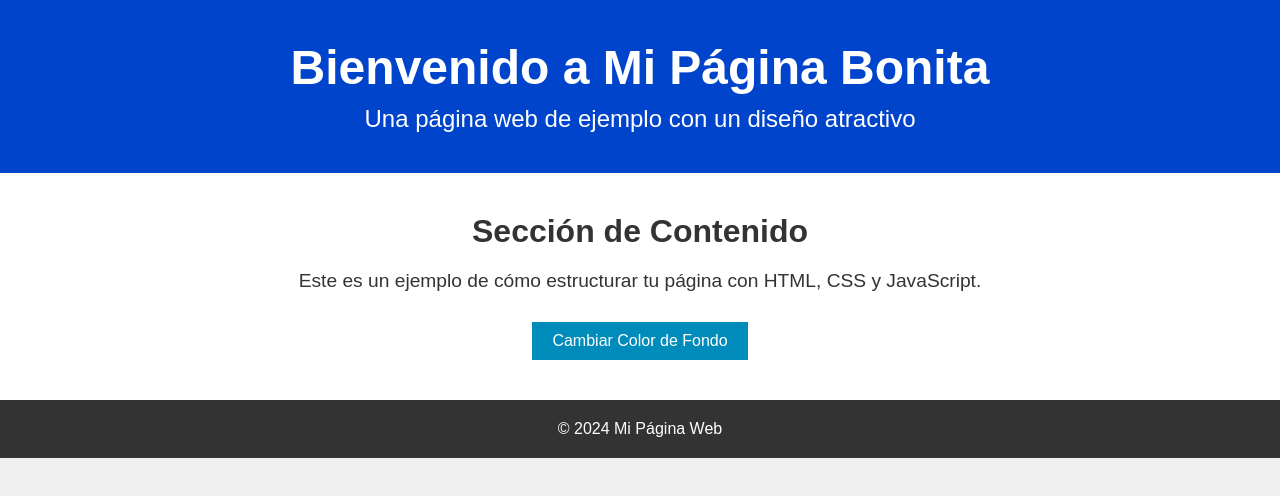
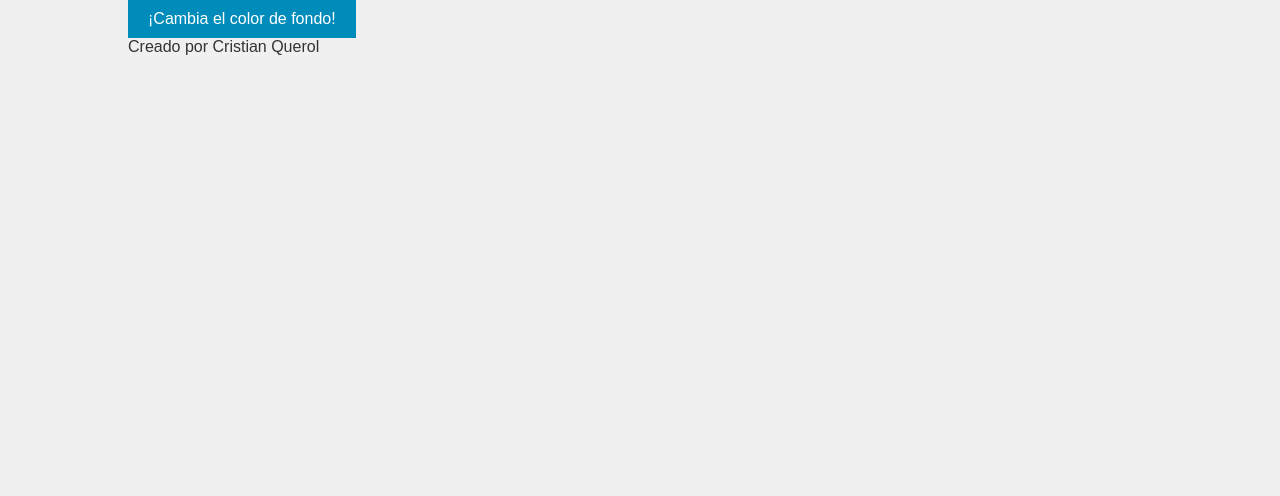
Before and after one commit to cristianqa-10/ESTRUCTURA-BASICA-DE-UNA-WEB, a plain HTML site: page index.html in a window 1280 px wide. Drawn offline with Linux system fonts and the light colour scheme.

Commit message:
Update index.html

```diff
--- a/index.html
+++ b/index.html
@@ -3,28 +3,14 @@
 <head>
   <meta charset="UTF-8">
   <meta name="viewport" content="width=device-width, initial-scale=1.0">
-  <title>Mi Página Web Bonita</title>
+  <title>Web Interactiva</title>
   <link rel="stylesheet" href="style.css">
 </head>
 <body>
-  <header>
-    <div class="container">
-      <h1>Bienvenido a Mi Página Bonita</h1>
-      <p>Una página web de ejemplo con un diseño atractivo</p>
-    </div>
-  </header>
-  <section id="contenido">
-    <div class="container">
-      <h2>Sección de Contenido</h2>
-      <p>Este es un ejemplo de cómo estructurar tu página con HTML, CSS y JavaScript.</p>
-      <button id="cambiarColorBtn">Cambiar Color de Fondo</button>
-    </div>
-  </section>
-  <footer>
-    <div class="container">
-      <p>&copy; 2024 Mi Página Web</p>
-    </div>
-  </footer>
+  <div class="container">
+    <button id="colorButton">¡Cambia el color de fondo!</button>
+    <p class="credit">Creado por Cristian Querol</p>
+  </div>
   <script src="script.js"></script>
 </body>
 </html>
```
